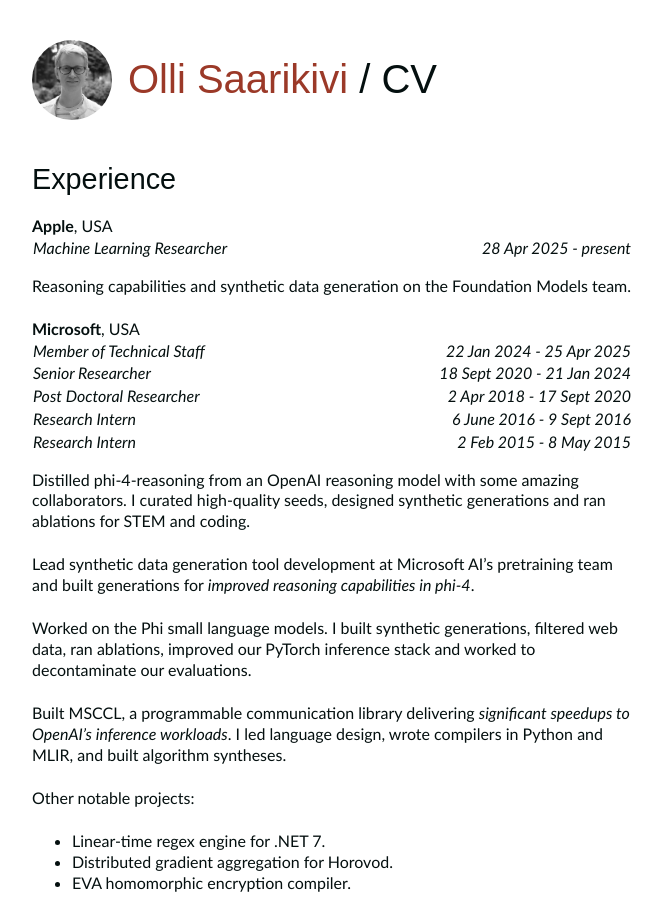
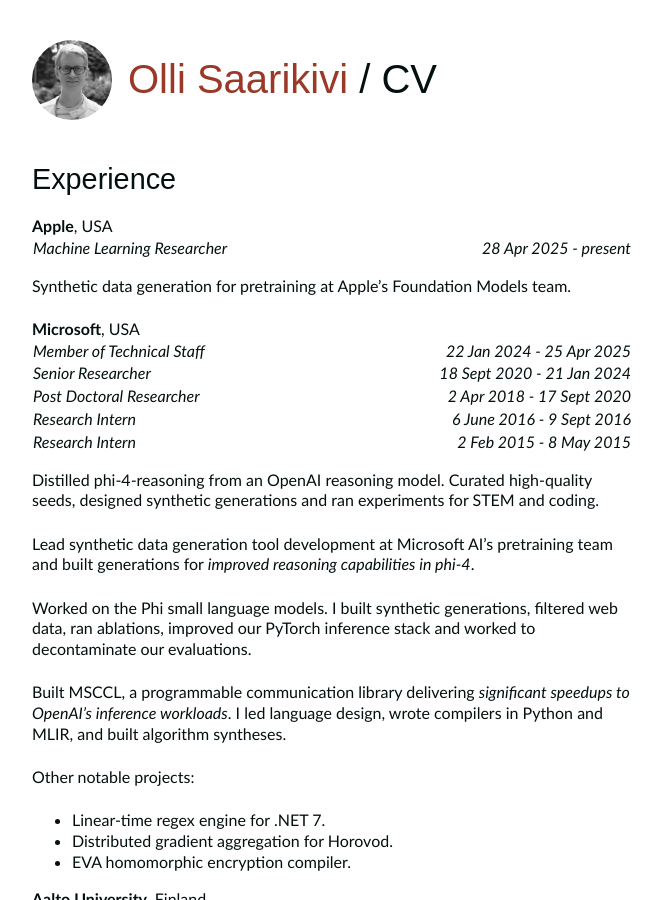
Before and after one commit to OlliSaarikivi/homepage, a Jekyll site: the page built from cv.md, in a window 1280 px wide and 900 px high. Shown: the whole window, without its empty margins (308-970 px from the left). Built offline with Jekyll 4.4.1, drawn with Linux system fonts in a browser that asks for light colours.

Commit message:
Update cv.md

```diff
--- a/cv.md
+++ b/cv.md
@@ -15,7 +15,7 @@
 |*Machine Learning Researcher*|*28 Apr 2025 - present*|
 {: class="nohead"}
 
-Reasoning capabilities and synthetic data generation on the Foundation Models team.
+Synthetic data generation for pretraining at Apple’s Foundation Models team.
 
 **Microsoft**, USA
 {: class="noskip"}
@@ -29,7 +29,7 @@
 |*Research Intern*|*2 Feb 2015 - 8 May 2015*|
 {: class="nohead"}
 
-Distilled phi-4-reasoning from an OpenAI reasoning model with some amazing collaborators. I curated high-quality seeds, designed synthetic generations and ran ablations for STEM and coding.
+Distilled phi-4-reasoning from an OpenAI reasoning model. Curated high-quality seeds, designed synthetic generations and ran experiments for STEM and coding.
 
 Lead synthetic data generation tool development at Microsoft AI’s pretraining team and built generations for *improved reasoning capabilities in phi-4*.
 
```
